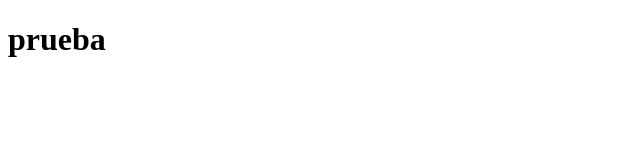
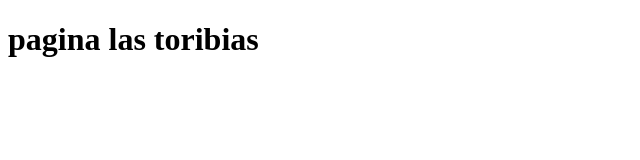
Before and after one commit to GodoyLP/las_toribias, a plain HTML site: page index.html in a window 1280 px wide. Shown: the whole page, without its empty margins (0-640 px from the left). Drawn offline with Linux system fonts and the light colour scheme.

Commit message:
segunfo commit

```diff
--- a/index.html
+++ b/index.html
@@ -3,9 +3,9 @@
 <head>
     <meta charset="UTF-8">
     <meta name="viewport" content="width=device-width, initial-scale=1.0">
-    <title>Document</title>
+    <title>LAS TORIBIAS</title>
 </head>
 <body>
-    <h1>prueba</h1>
+    <h1>pagina las toribias</h1>
 </body>
 </html>
```
